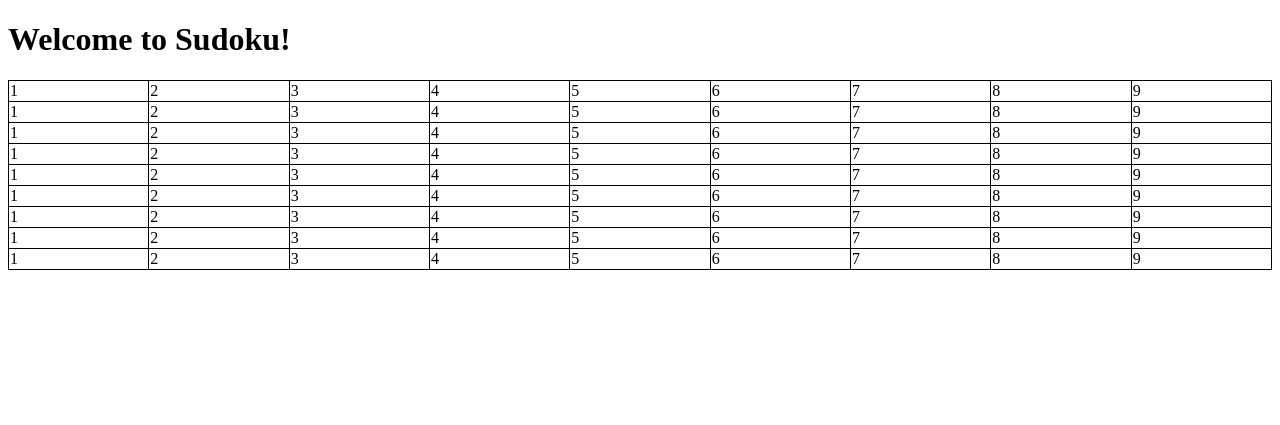
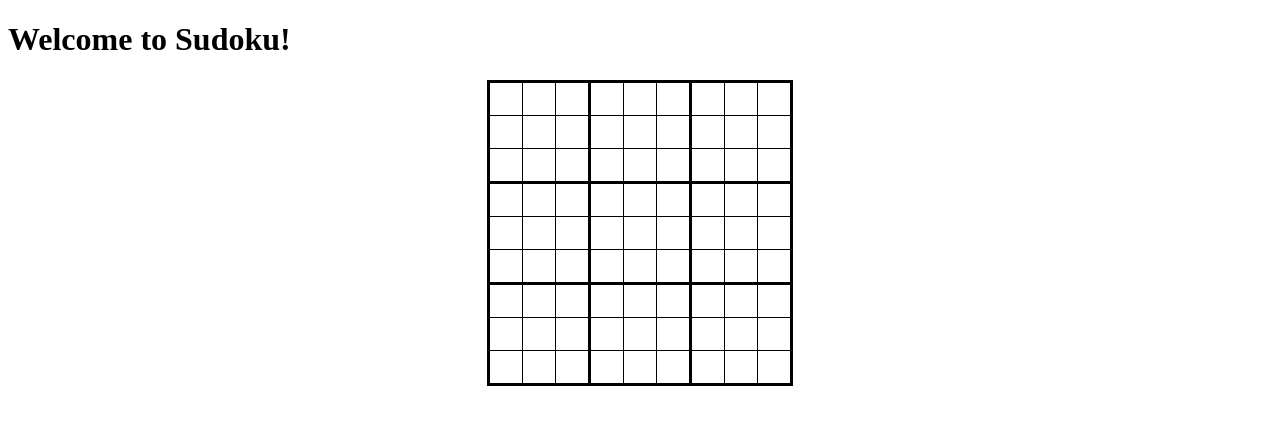
Before and after one commit to MylesJones/Sudoku, a Flask app: page / in a window 1280 px wide. Shown: the top 425 px of the page. Run offline with Flask 2, Linux system fonts and the light colour scheme.

Commit message:
Changed the styling of the grid so it looks like a Sudoku board

```diff
--- a/puzzle.py
+++ b/puzzle.py
@@ -9,9 +9,11 @@ class Puzzle:
     def __init__(self):
         self.grid = []
 
-        #fill in the board to test the html.
+        #The way the grid is formated in the page is of the form grid[y][x], where the y value is the rows.
+
+        # fill in the board to test the html.
         for i in range(9):
-            self.grid.append([1, 2, 3, 4, 5, 6, 7, 8, 9])
+            self.grid.append([" ", " ", " ", " ", " ", " ", " ", " ", " "])
 
     def isOver(self):
         """
--- a/static/style.css
+++ b/static/style.css
@@ -1,4 +1,29 @@
-table, th, td {
+/* table, th, td {
+  border: 1px solid black;
+  border-collapse: collapse;
+  text-align: center;
+} */
+
+table {
+  margin:1em auto;
   border: 1px solid black;
   border-collapse: collapse;
 }
+td {
+  height:30px;
+  width:30px;
+  border:1px solid;
+  text-align:center;
+}
+td:first-child {
+  border-left:solid;
+}
+td:nth-child(3n) {
+  border-right:solid ;
+}
+tr:first-child {
+  border-top:solid;
+}
+tr:nth-child(3n) td {
+  border-bottom:solid ;
+}
--- a/templates/index.html
+++ b/templates/index.html
@@ -10,7 +10,7 @@
     <body>
         <h1>Welcome to Sudoku!</h1>
 
-        <table style="width:100%">
+        <table>
             <tbody>
                 <tr>
                     {% for i in range(9): %}
```
